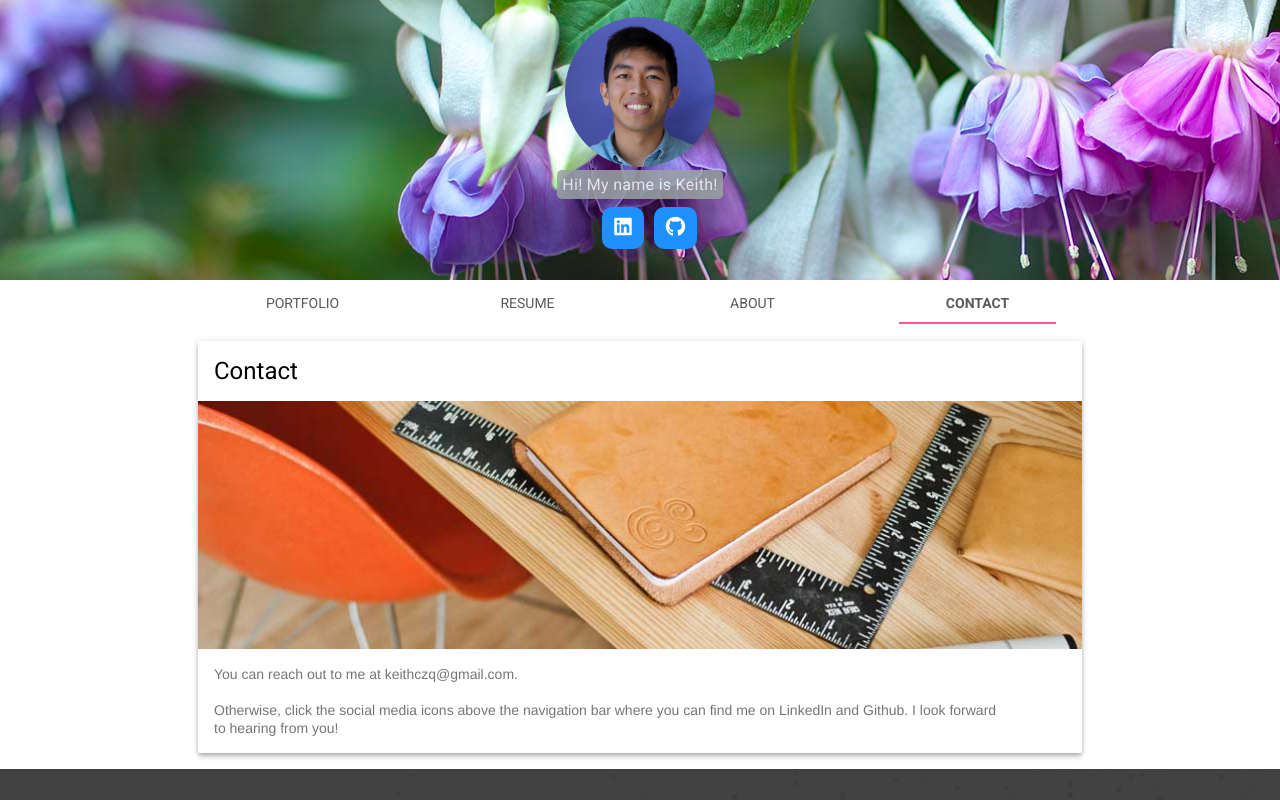
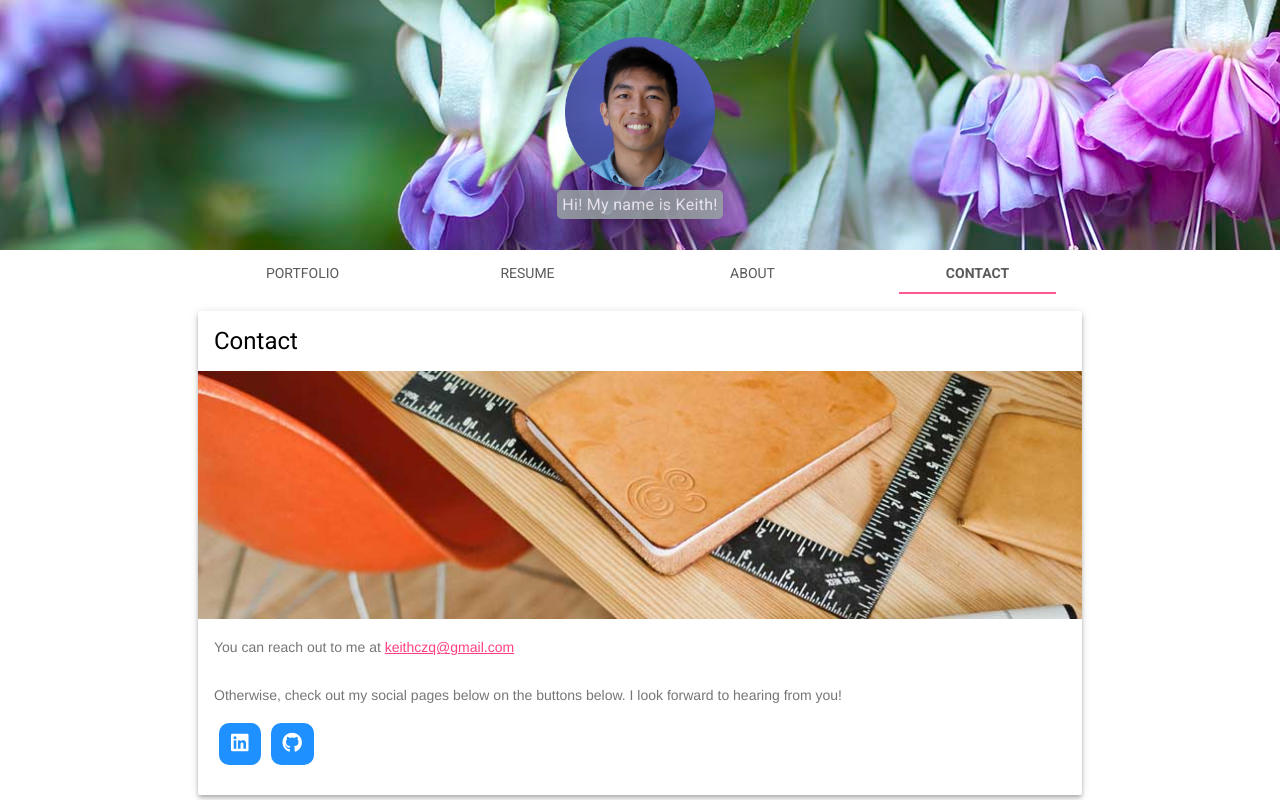
Before and after one commit to keithczq/keithczq.github.io, a plain HTML site: page contact.html in a window 1280 px wide. Drawn offline with nearby package versions, Linux system fonts and the light colour scheme.

Commit message:
moved social buttons to contact page and added flaticon credit

```diff
--- a/contact.html
+++ b/contact.html
@@ -37,12 +37,6 @@
                 <span class="mdl-layout__title">
                     <div class="portfolio-logo"></div>
                 <span class="mdl-layout__title_cap">Hi! My name is Keith!</span>
-                <div>
-                  <ol class="social-list">
-                    <li><a href ="https://www.linkedin.com/in/keithczq/"><i class="fab fa-linkedin"></i></a></li>
-                    <li><a href ="https://github.com/keithczq"><i class="fab fa-github"></i></a></li>
-                  </ol>
-                </div>
               </span>
             </div>
             <div class="mdl-layout__header-row portfolio-navigation-row mdl-layout--large-screen-only">
@@ -72,31 +66,19 @@
                         <img class="article-image" src=" images/contact/contact-image.jpg" border="0" alt="">
                     </div>
                     <div class="mdl-card__supporting-text">
-                      You can reach out to me at keithczq@gmail.com. <br> <br>
+                      <p>
+                      You can reach out to me at <a href="mailto:keithczq@gmail.com">keithczq@gmail.com</a> <br> <br>
 
-                      Otherwise, click the social media icons above the navigation bar where you can find me on LinkedIn and Github. I look forward to hearing from you!
+                      Otherwise, check out my social pages below on the buttons below. I look forward to hearing from you!
+                      </p>
+                      <div>
+                        <ol class="social-list">
+                          <li><a href ="https://www.linkedin.com/in/keithczq/"><i class="fab fa-linkedin"></i></a></li>
+                          <li><a href ="https://github.com/keithczq"><i class="fab fa-github"></i></a></li>
+                        </ol>
+                      </div>
 
-                      <!-- TODO -->
-                        <!-- <form action="#" class="">
-                            <div class="mdl-textfield mdl-js-textfield mdl-textfield--floating-label">
-                                <input class="mdl-textfield__input" pattern="[A-Z,a-z, ]*" type="text" id="Name">
-                                <label class="mdl-textfield__label" for="Name">Name...</label>
-                                <span class="mdl-textfield__error">Letters and spaces only</span>
-                            </div>
-                            <div class="mdl-textfield mdl-js-textfield mdl-textfield--floating-label">
-                                <input class="mdl-textfield__input" type="text" id="Email">
-                                <label class="mdl-textfield__label" for="Email">Email...</label>
-                            </div>
-                            <div class="mdl-textfield mdl-js-textfield mdl-textfield--floating-label">
-                                <textarea class="mdl-textfield__input" type="text" rows="5" id="note"></textarea>
-                                <label class="mdl-textfield__label" for="note">Enter note</label>
-                            </div>
-                            <p>
-                                <button class="mdl-button mdl-js-button mdl-button--raised mdl-js-ripple-effect mdl-button--accent" type="submit">
-                                    Submit
-                                </button>
-                            </p>
-                        </form> -->
+
                     </div>
                 </div>
             </div>
@@ -106,8 +88,7 @@
                 </div>
                 <div class="mdl-mini-footer__right-section">
                     <ul class="mdl-mini-footer__link-list">
-                        <li><a href="#">Help</a></li>
-                        <li><a href="#">Privacy & Terms</a></li>
+                        <li>Icons from <a href="https://www.flaticon.com/" title="Flaticon">Flaticon</a></li>
                     </ul>
                 </div>
             </footer>
--- a/styles.css
+++ b/styles.css
@@ -33,7 +33,7 @@
 }
 
 .portfolio-logo-row {
-  min-height: 280px;
+  min-height: 250px;
 }
 
 .is-compact .portfolio-logo-row {
@@ -58,6 +58,7 @@ ol {
   display: flex;
   justify-content:left;
   list-style-type: none;
+  padding: 0px;
 }
 
 ol li {
```
Also changed, not shown: about.html (+1 -8 lines), index.html (+2 -9 lines), resume.html (+1 -8 lines), 1 other file.
